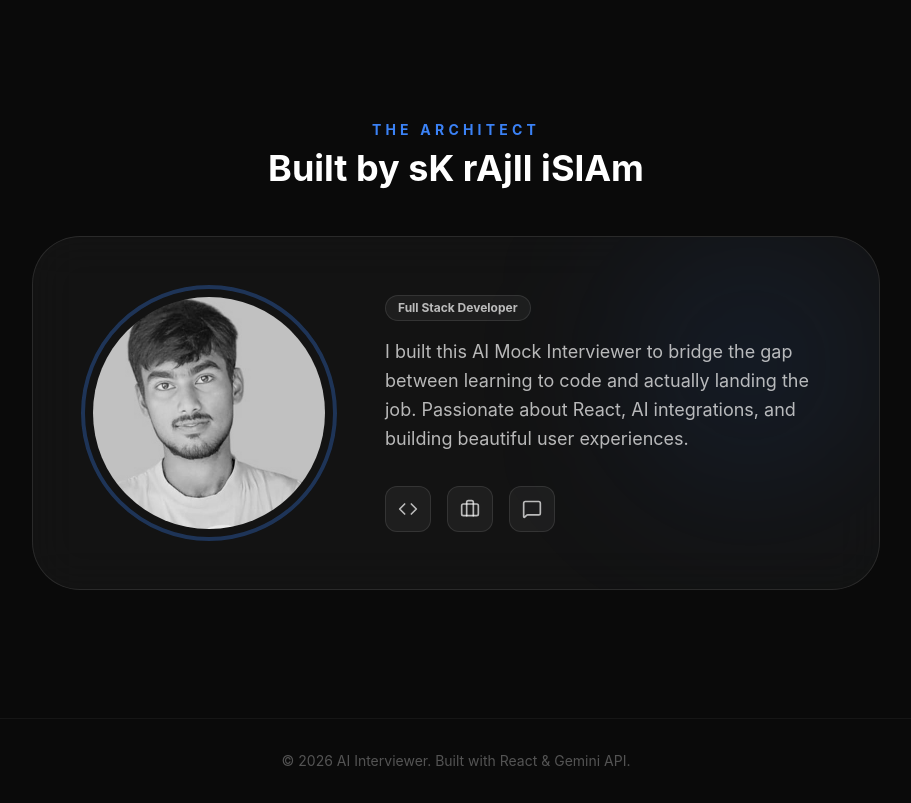
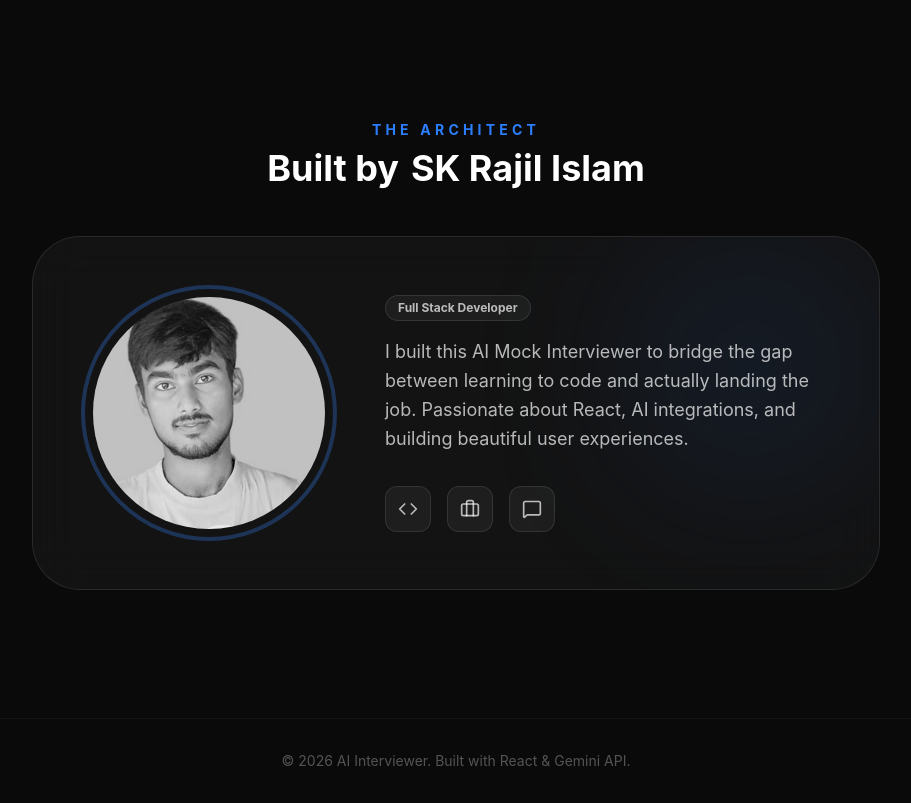
Before and after one commit to skrajil/ai-interviewer, a React (Vite) app in the folder frontend/: page / in a window 1280 px wide. Shown: the part 1300-2103 px from the top of the page, without its empty margins (184-1095 px from the left). Built offline with nearby package versions, Linux system fonts and the light colour scheme; no server answers.

Commit message:
error fixed

```diff
--- a/frontend/src/pages/LandingPage.jsx
+++ b/frontend/src/pages/LandingPage.jsx
@@ -192,8 +192,21 @@ export default function LandingPage() {
       {/* Author Section */}
       <section className="w-full max-w-4xl mx-auto py-32 px-6 relative z-10">
         <div className="text-center mb-12">
-          <h2 className="text-sm font-bold uppercase tracking-[0.3em] text-primary mb-2">The Architect</h2>
-          <h3 className="text-4xl font-bold">Built by  sK rAjIl iSlAm</h3>
+          <h2 className="text-sm font-bold uppercase tracking-[0.3em] text-blue-500 mb-2">
+            The Architect
+          </h2>
+          <h3 className="text-4xl font-bold text-white flex items-center justify-center gap-3">
+            Built by{' '}
+            <a
+              href="https://github.com/skrajil"
+              target="_blank"
+              rel="noopener noreferrer"
+              className="relative inline-block text-white transition-colors hover:text-blue-400 group"
+            >
+              SK Rajil Islam
+              <span className="absolute -bottom-2 left-0 w-0 h-[3px] bg-blue-500 transition-all duration-300 group-hover:w-full"></span>
+            </a>
+          </h3>
         </div>
 
         <div className="bg-card/80 backdrop-blur-xl border border-white/10 rounded-[3rem] p-8 md:p-12 flex flex-col md:flex-row items-center gap-12 relative overflow-hidden">
```
